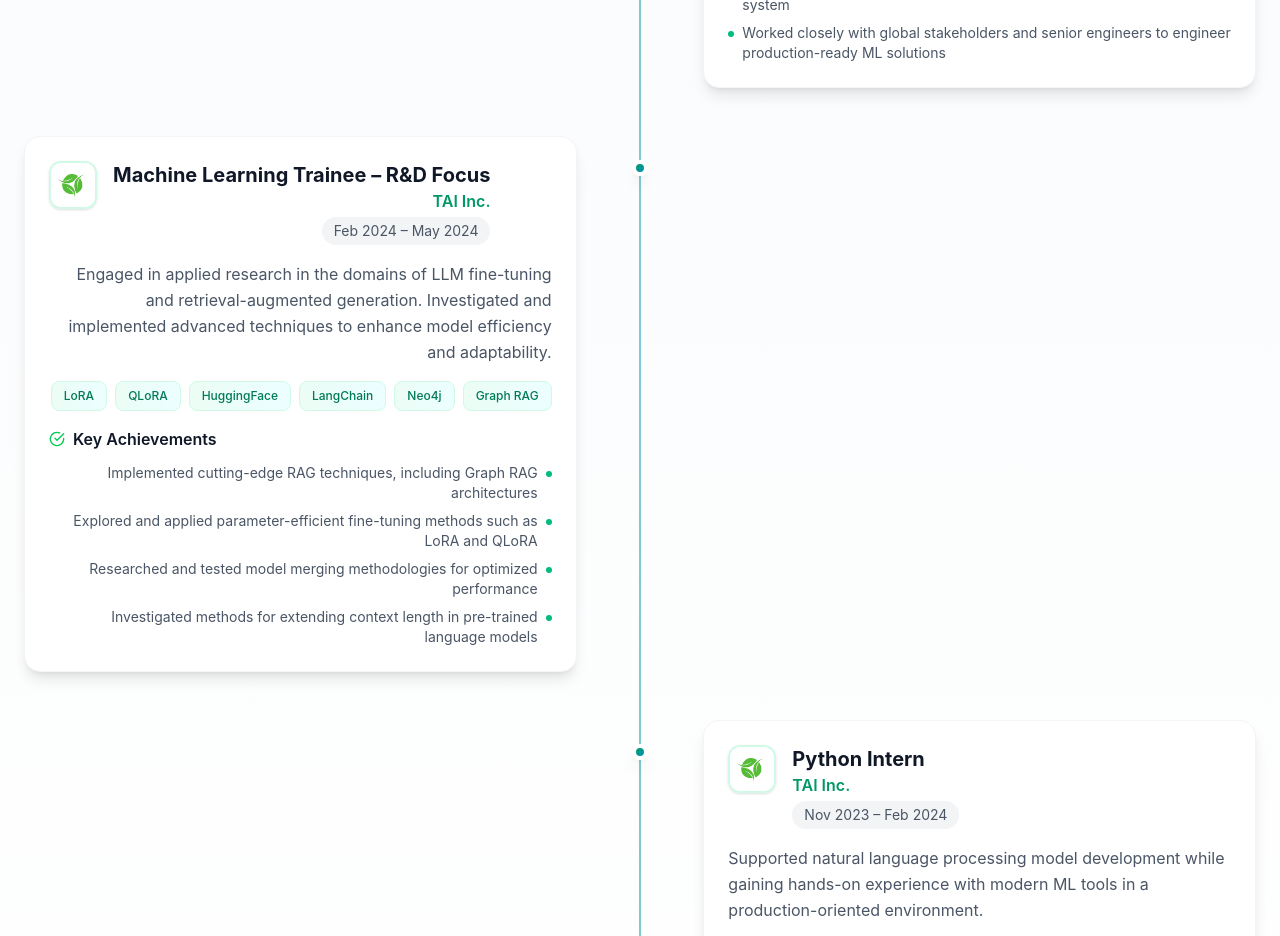
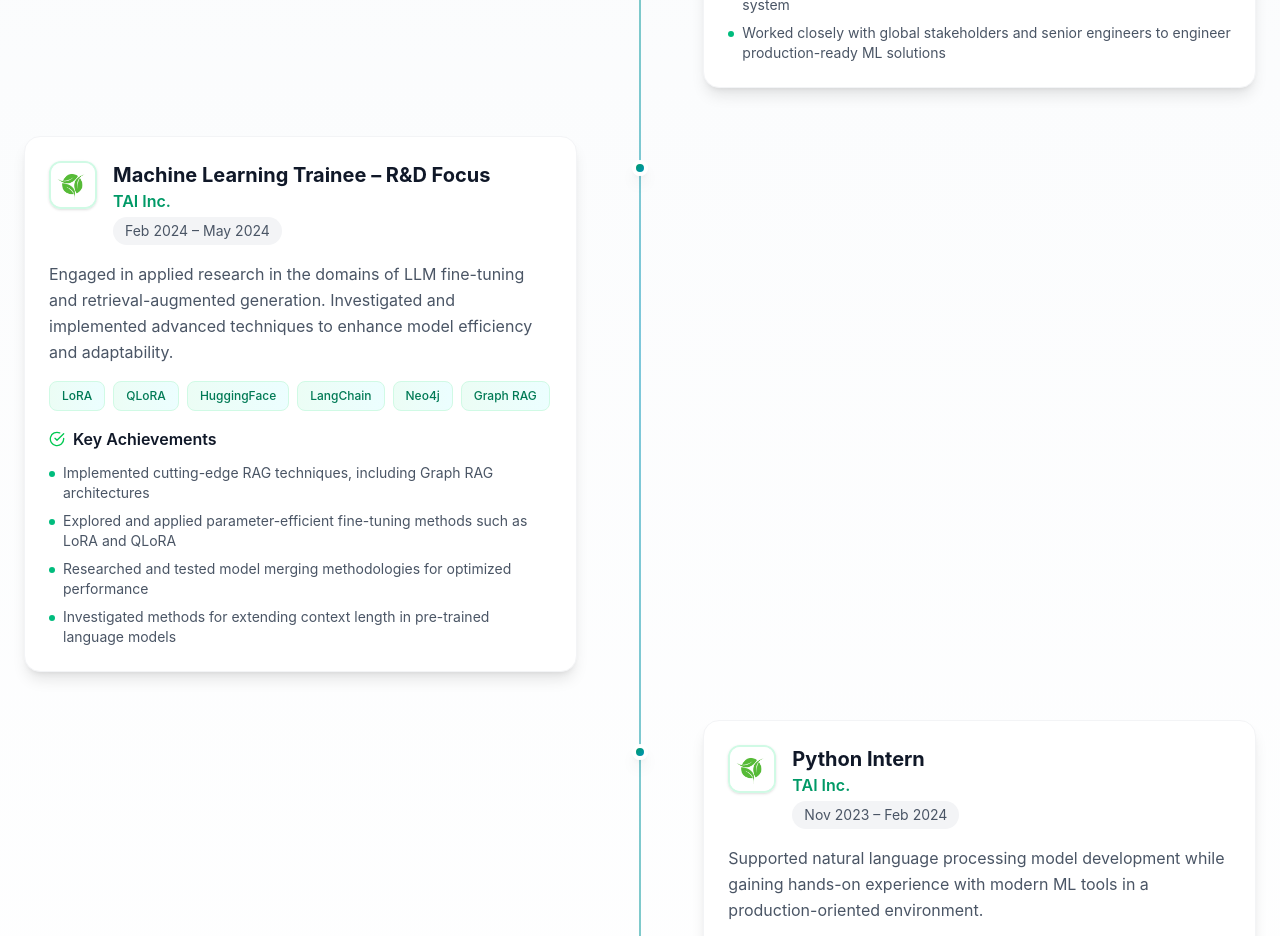
Before and after one commit to realsanjeev/realsanjeev.github.io, a React (Vite) app: page / in a window 1280 px wide. Shown: the part 2580-3516 px from the top of the page. Built offline with nearby package versions, Linux system fonts and the light colour scheme.

Commit message:
refactor: Remove conditional text alignment and justification from experience section elements.

```diff
--- a/src/components/Experience.tsx
+++ b/src/components/Experience.tsx
@@ -35,7 +35,7 @@
                 <div className="absolute left-0 md:left-1/2 w-4 h-4 bg-gradient-to-br from-emerald-600 to-cyan-600 rounded-full border-4 border-white shadow-lg transform -translate-x-1/2 md:-translate-x-1/2 mt-6 z-10" />
 
                 {/* Content */}
-                <div className={`md:w-1/2 ${index % 2 === 0 ? 'md:pl-12' : 'md:pr-12 md:text-right'}`}>
+                <div className={`md:w-1/2 ${index % 2 === 0 ? 'md:pl-12' : 'md:pr-12'}`}>
                   <div className="group bg-white rounded-2xl p-6 shadow-lg border border-gray-100 hover:shadow-xl hover:border-emerald-100 transition-all duration-300">
                     {/* Header with Logo */}
                     <div className="flex items-start gap-4 mb-4">
@@ -49,7 +49,7 @@
                           />
                         </div>
                       )}
-                      <div className={index % 2 !== 0 ? 'md:text-right' : ''}>
+                      <div>
                         <h3 className="text-xl font-bold text-gray-900">{exp.title}</h3>
                         <p className="text-emerald-600 font-semibold">{exp.company}</p>
                         <span className="inline-block mt-1 px-3 py-1 bg-gray-100 text-gray-600 text-sm rounded-full">
@@ -65,7 +65,7 @@
 
                     {/* Tech Stack */}
                     {exp.techStack && exp.techStack.length > 0 && (
-                      <div className={`flex flex-wrap gap-2 mb-4 ${index % 2 !== 0 ? 'md:justify-end' : ''}`}>
+                      <div className="flex flex-wrap gap-2 mb-4">
                         {exp.techStack.map((tech, techIdx) => (
                           <span
                             key={techIdx}
@@ -78,7 +78,7 @@
                     )}
 
                     {/* Achievements */}
-                    <div className={index % 2 !== 0 ? 'md:text-right' : ''}>
+                    <div>
                       <h4 className="font-semibold text-gray-900 mb-3 flex items-center gap-2 justify-start">
                         <FiCheckCircle className="h-4 w-4 text-green-500" />
                         Key Achievements
@@ -87,7 +87,7 @@
                         {exp.achievements.map((achievement, i) => (
                           <li
                             key={i}
-                            className={`text-sm text-gray-600 flex items-start gap-2 ${index % 2 !== 0 ? 'md:flex-row-reverse md:text-right' : ''}`}
+                            className="text-sm text-gray-600 flex items-start gap-2"
                           >
                             <span className="w-1.5 h-1.5 bg-emerald-500 rounded-full mt-2 flex-shrink-0" />
                             <span>{achievement}</span>
```
